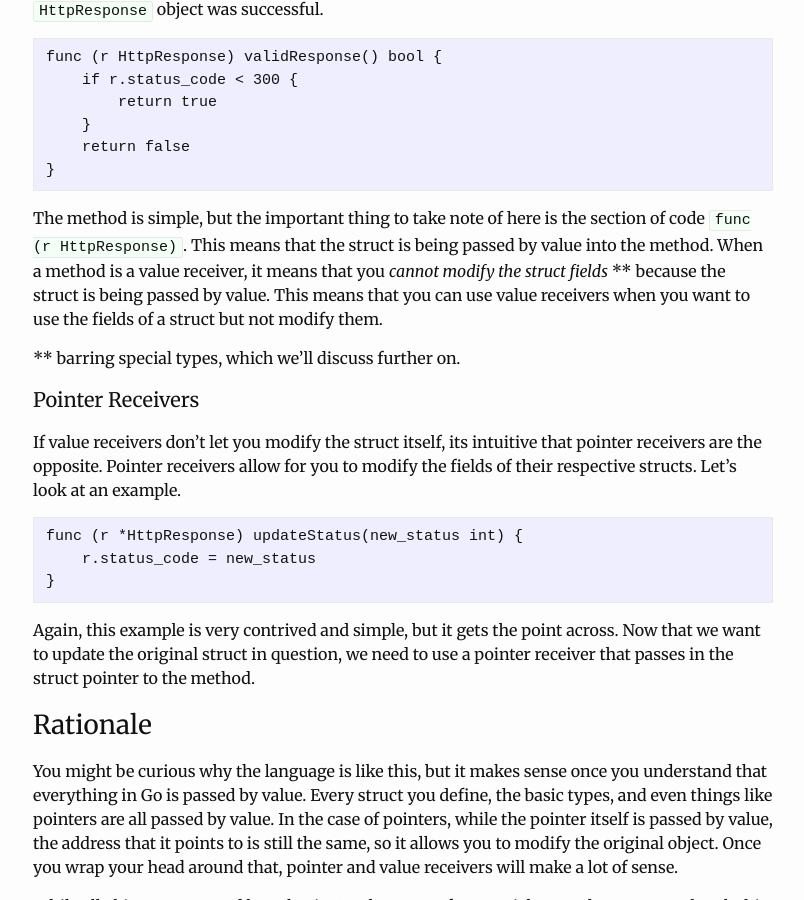
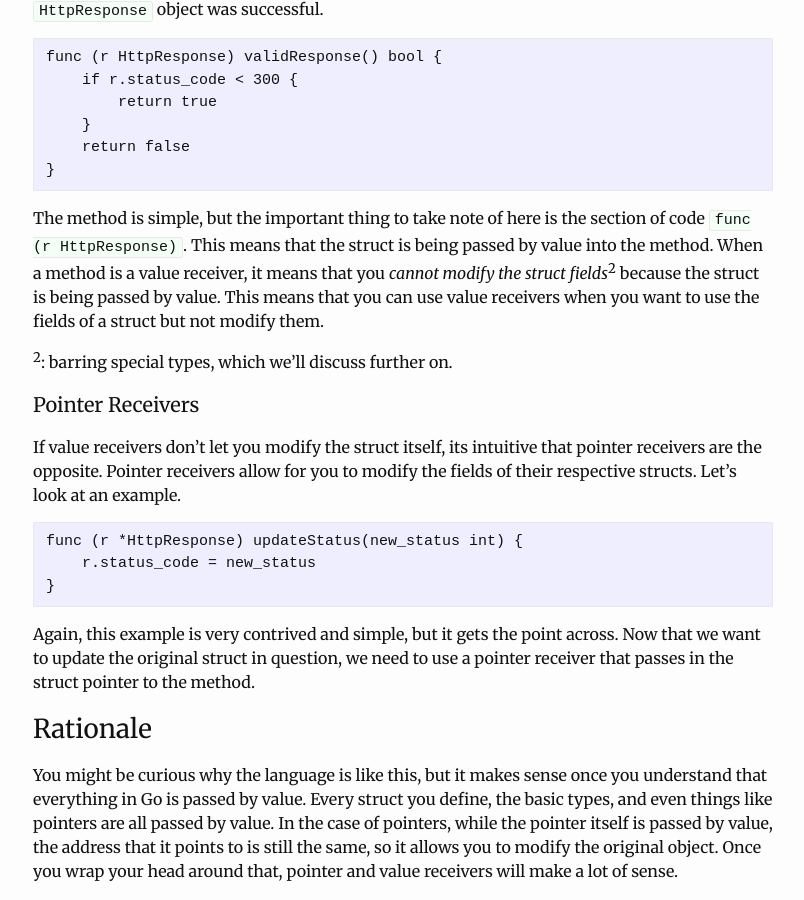
Before and after one commit to phouse512/blog, a Jekyll site: the page built from _posts/2017-01-27-go-pointer-receivers-vs-value-receivers.markdown, in a window 1280 px wide and 900 px high, scrolled down 819 px. Shown: the whole window, without its empty margins (237-1041 px from the left). Built offline with Jekyll 4.4.1, drawn with Linux system fonts in a browser that asks for light colours; a script that is not in the unit is left out; comment, search, counter and statistics services are not loaded.

Commit message:
adding superscript

```diff
--- a/_posts/2017-01-27-go-pointer-receivers-vs-value-receivers.markdown
+++ b/_posts/2017-01-27-go-pointer-receivers-vs-value-receivers.markdown
@@ -50,11 +50,11 @@ func (r HttpResponse) validResponse() bool {
 The method is simple, but the important thing to take note of here is the
 section of code `func (r HttpResponse)`. This means that the struct is being
 passed by value into the method. When a method is a value receiver, it means
-that you *cannot modify the struct fields* ** because the struct is being passed
+that you *cannot modify the struct fields*<sup>2</sup> because the struct is being passed
 by value. This means that you can use value receivers when you want to use the
 fields of a struct but not modify them.
 
-** barring special types, which we'll discuss further on.
+<sup>2</sup>: barring special types, which we'll discuss further on.
 
 #### Pointer Receivers
 
```
